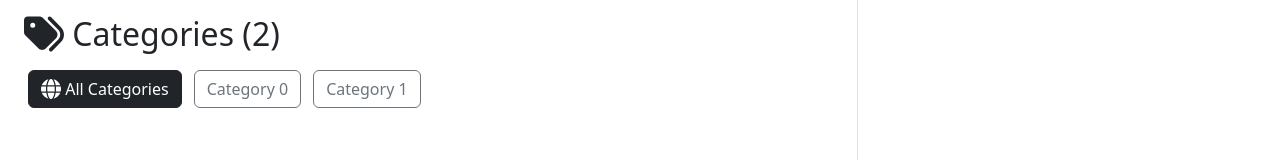
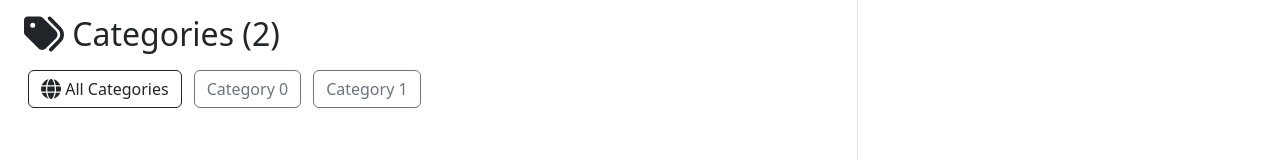
Before and after one commit to Maiiakal/supermarket-pos-system, a React (Create React App) app: page / in a window 1280 px wide. Shown: the part 240-400 px from the top of the page. Built offline with nearby package versions, Linux system fonts and the light colour scheme.

Commit message:
Update CategoryList.jsx

```diff
--- a/src/features/cart/components/CategoryList.jsx
+++ b/src/features/cart/components/CategoryList.jsx
@@ -11,10 +11,21 @@ export function CategoryList() {
   // REDUX
   const dispatch = useDispatch()
   const categoryList = useSelector((state) => state.categories.list)
+  const currentCategory = useSelector(
+    (state) => state.categories.currentCategory,
+  )
 
   const handleUpdateSelectedCategory = (category) => {
     dispatch(updateSelectedCategory(category))
   }
+
+  const currentIndex = categoryList
+    .map((category, index) => {
+      if (category.id === currentCategory.id) {
+        return index
+      }
+    })
+    .filter((element) => element >= 0)
 
   return (
     <div className="mb-5 ms-4">
@@ -23,7 +34,7 @@ export function CategoryList() {
         {'(' + categoryList.length + ')'}
       </h2>
       <div className="cartList-view">
-        <ToggleButtonGroup type="radio" name="categories" defaultValue={-1}>
+        <ToggleButtonGroup type="radio" name="categories" defaultValue={currentIndex}>
           <ToggleButton
             id="cartegory-all"
             className="me-2 ms-1 mb-3 rounded-2"
@@ -33,7 +44,7 @@ export function CategoryList() {
               // show all list
 
               handleUpdateSelectedCategory({
-                name: "All Categories",
+                name: 'All Categories',
                 id: -1,
               })
             }}
```
